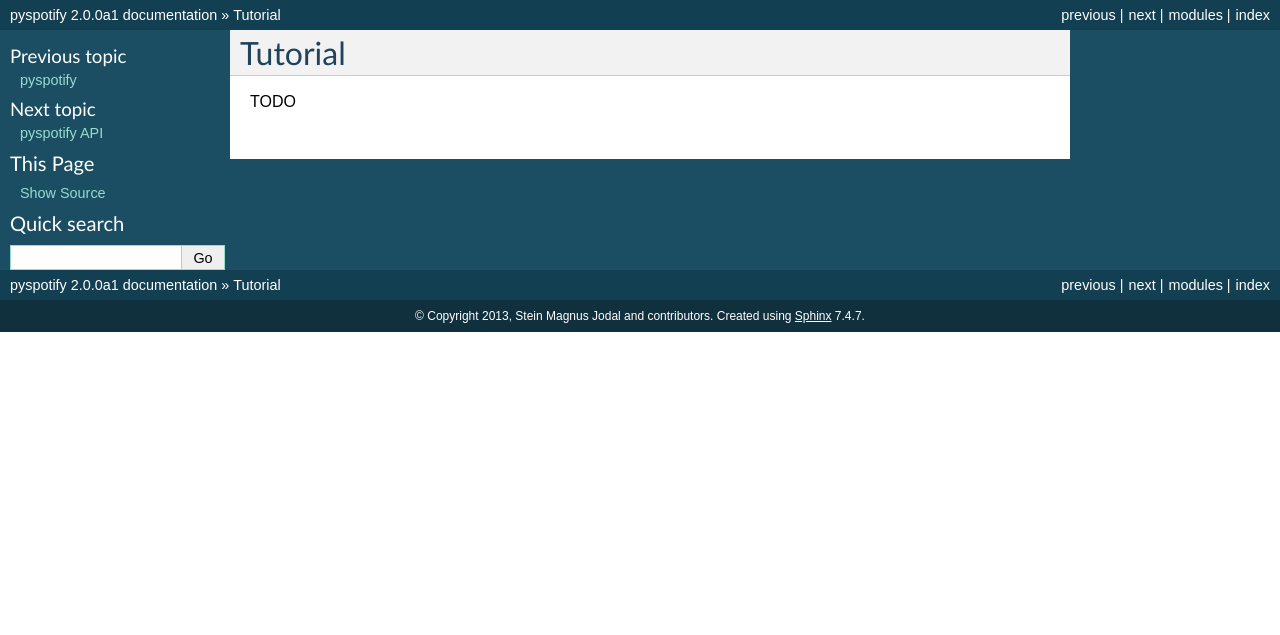
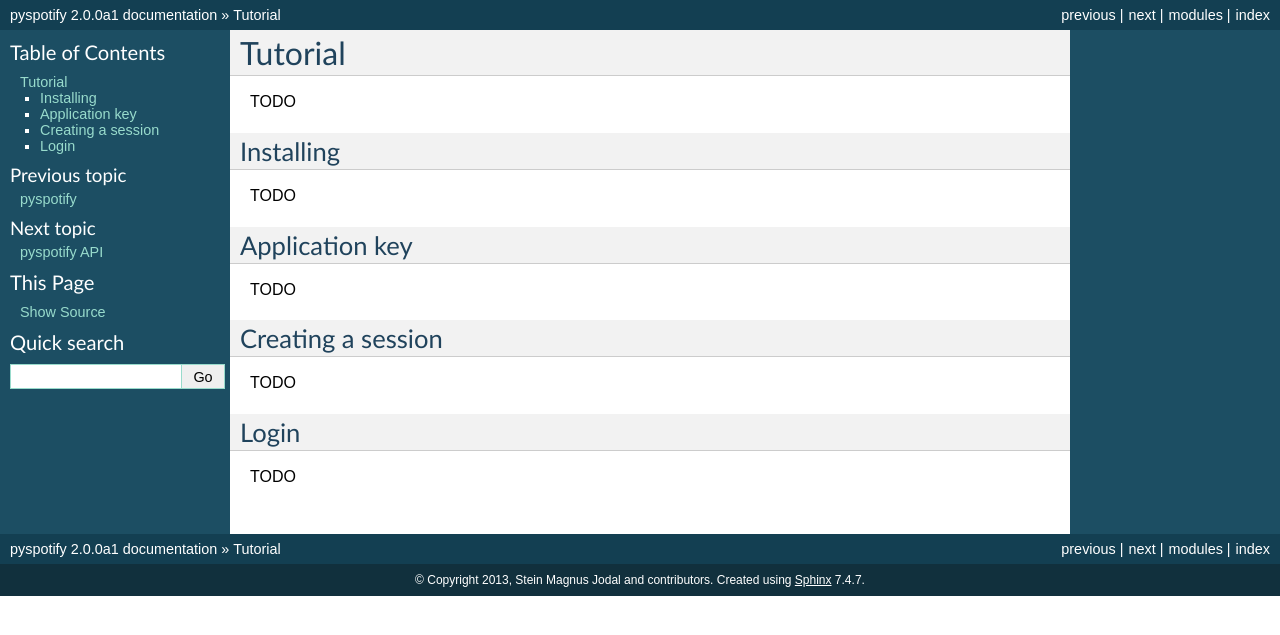
Before and after one commit to jodal/pyspotify, a Sphinx documentation site: the page built from docs/tutorial.rst, in a window 1280 px wide. Shown: the top 635 px of the page. Built offline with Sphinx 7.4.7, drawn with Linux system fonts in a browser that asks for light colours.

Commit message:
docs: Some headers for the tutorial

```diff
--- a/docs/tutorial.rst
+++ b/docs/tutorial.rst
@@ -3,3 +3,27 @@
 ********
 
 TODO
+
+
+Installing
+==========
+
+TODO
+
+
+Application key
+===============
+
+TODO
+
+
+Creating a session
+==================
+
+TODO
+
+
+Login
+=====
+
+TODO
```
